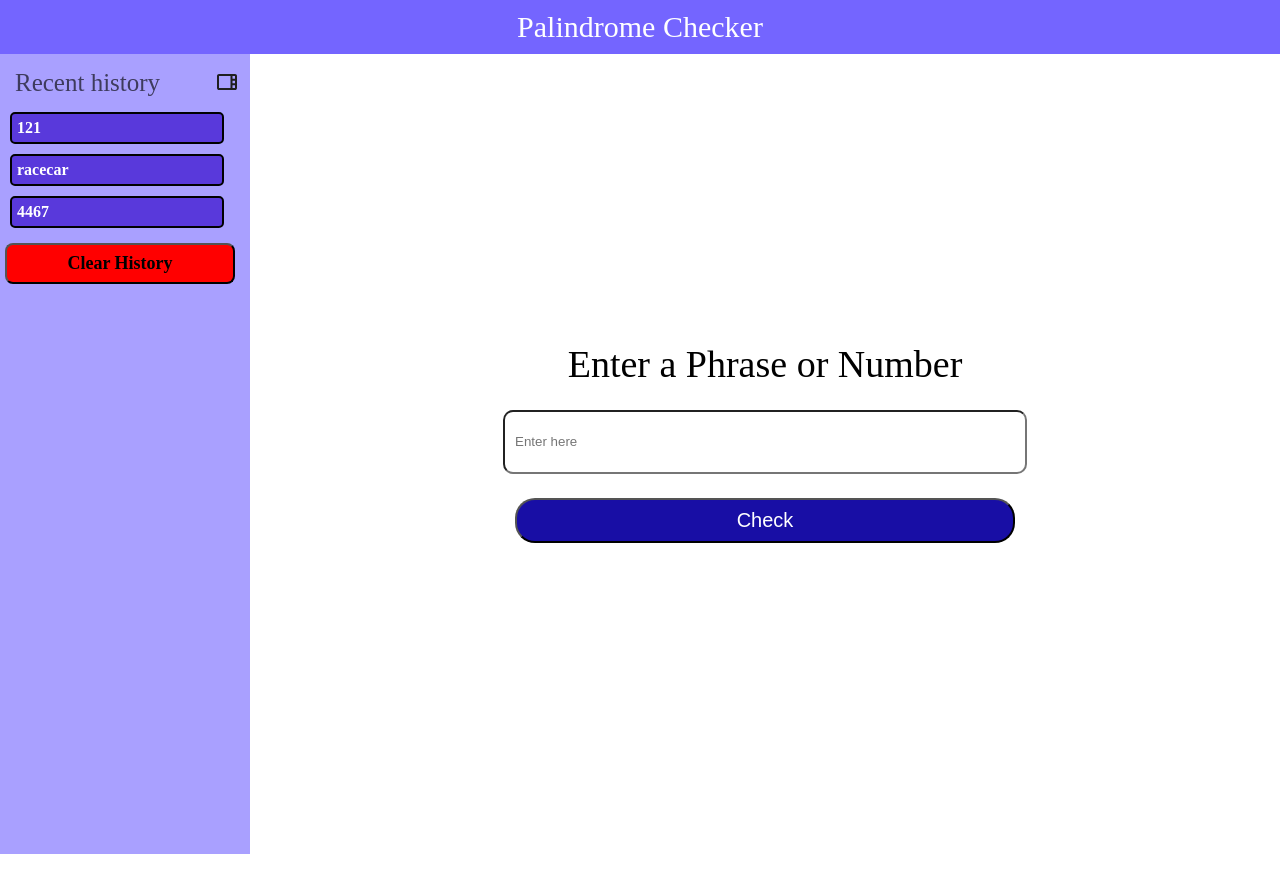
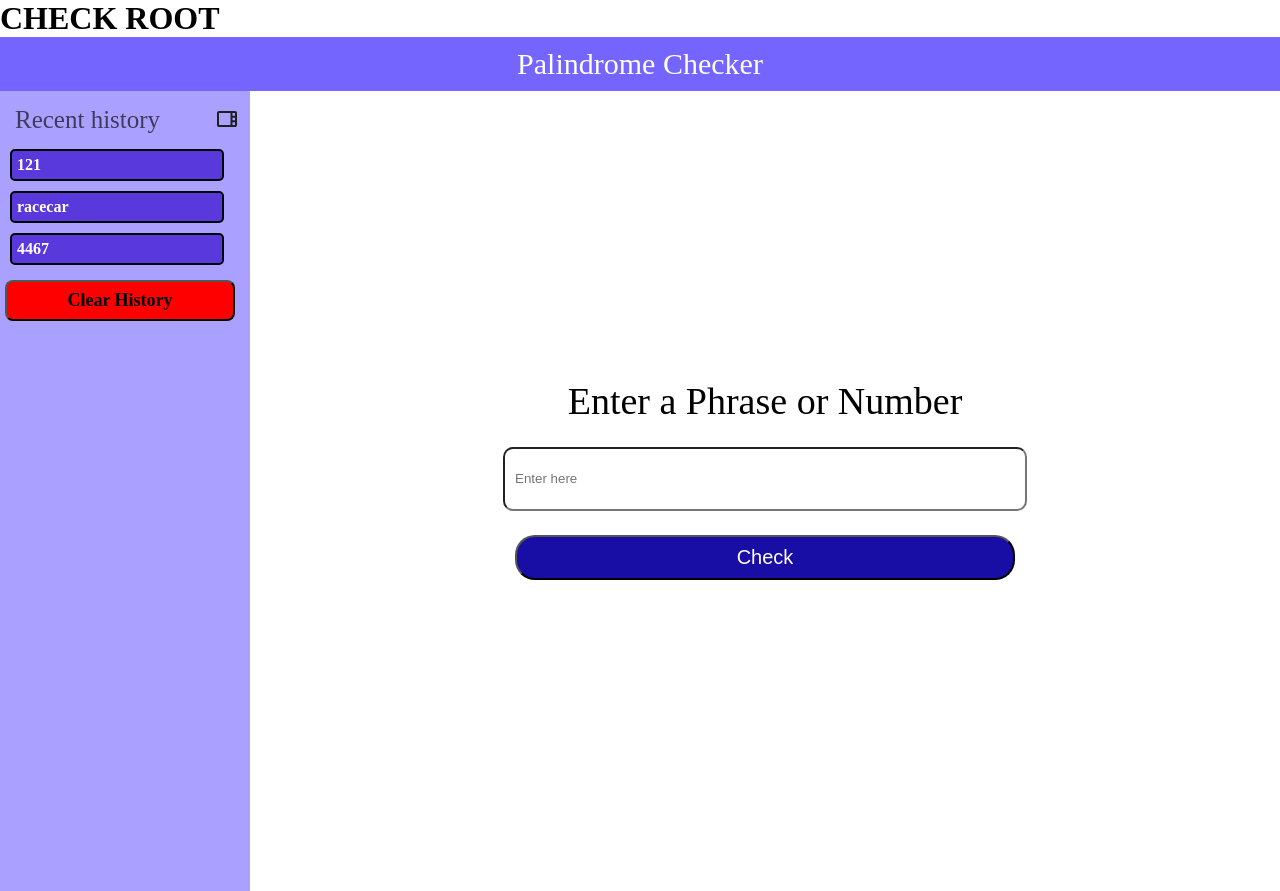
Before and after one commit to keshavgit23/javascript-mini-projects, a website with bundled scripts: page Palindrome Checker/index.html in a window 1280 px wide. Before the commit the page ends 854 px from the top, so only its background shows below. Built offline with nearby package versions, Linux system fonts and the light colour scheme.

Commit message:
check root

```diff
--- a/Palindrome Checker/index.html
+++ b/Palindrome Checker/index.html
@@ -9,6 +9,7 @@
 </head>
 
 <body>
+    <h1>CHECK ROOT</h1>
     <div class="nav">Palindrome Checker</div>
     <div class="main">
         <div class="side-bar">
```
